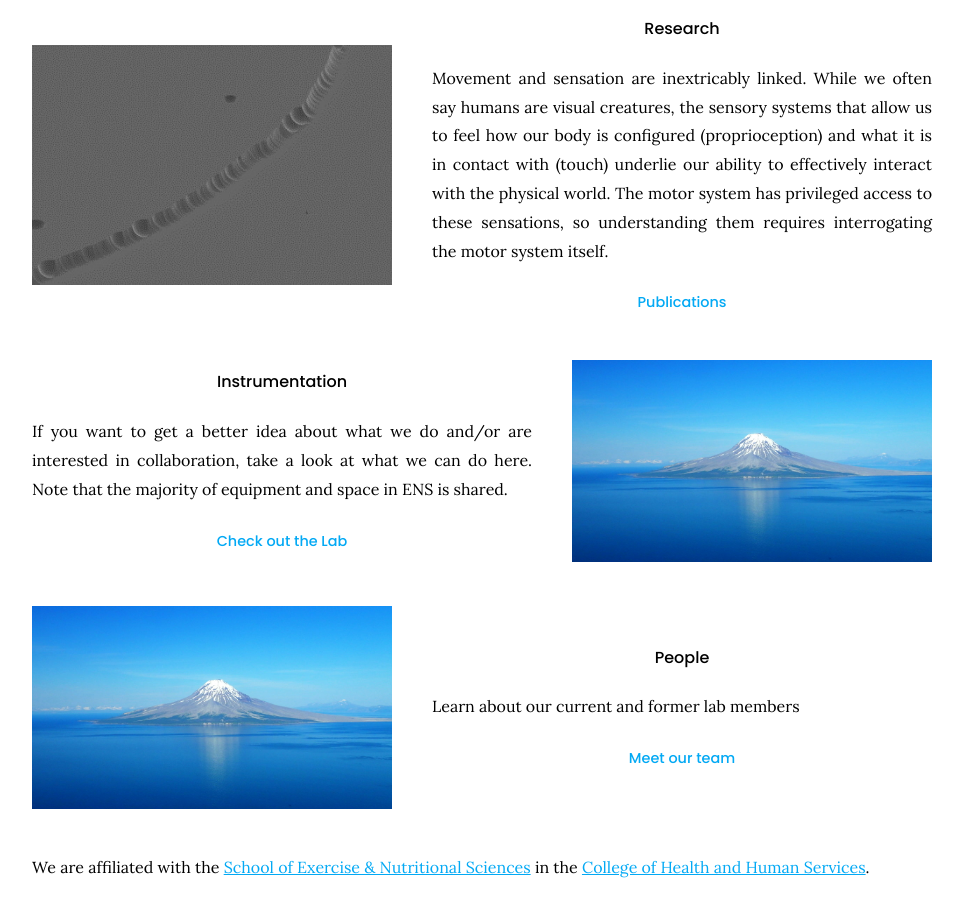
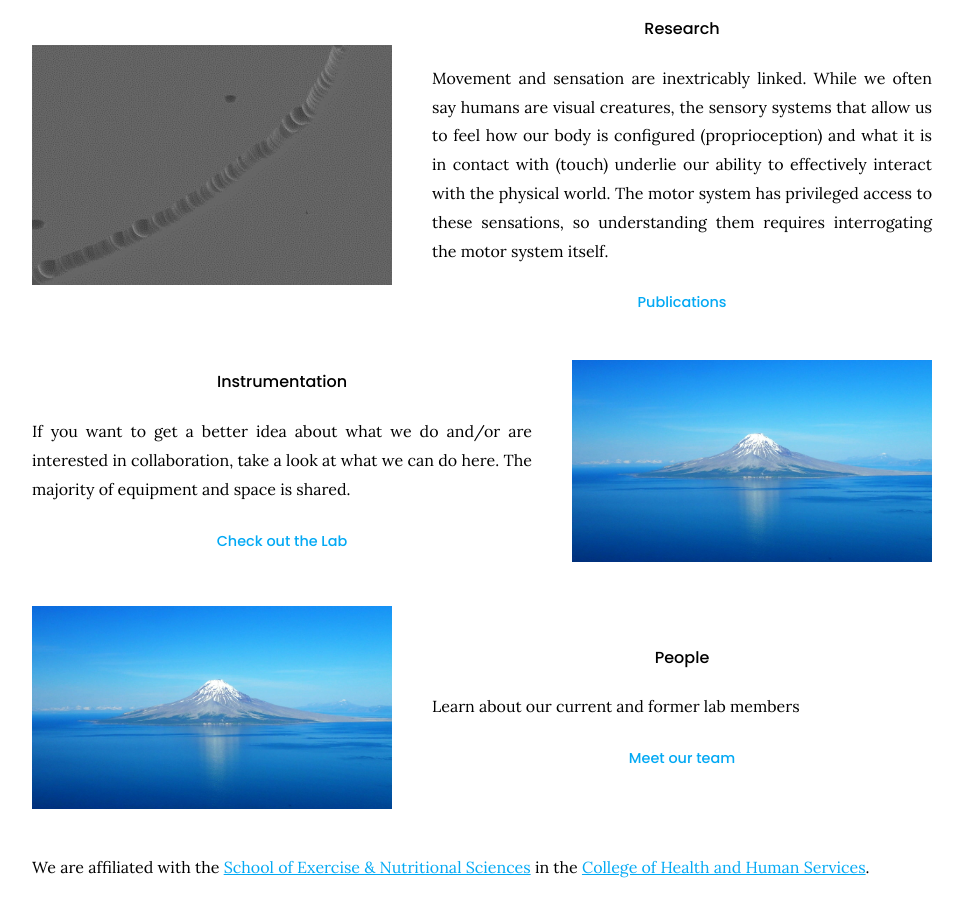
Before and after one commit to sensationinmotion/sensationinmotion.github.io, a Jekyll site: the page built from index.md, in a window 1280 px wide. Shown: the part 700-1620 px from the top of the page, without its empty margins (158-1122 px from the left). Built offline with Jekyll 4.4.1, drawn with Linux system fonts in a browser that asks for light colours.

Commit message:
Update index.md

```diff
--- a/index.md
+++ b/index.md
@@ -35,7 +35,7 @@ Movement and sensation are inextricably linked. While we often say humans are vi
 %}
 
 {% capture text %}
-If you want to get a better idea about what we do and/or are interested in collaboration, take a look at what we can do here. Note that the majority of equipment and space in ENS is shared.
+If you want to get a better idea about what we do and/or are interested in collaboration, take a look at what we can do here. The majority of equipment and space is shared.
 
 {%
   include link.html
```
